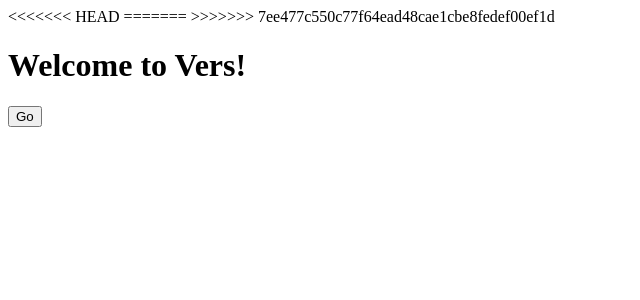
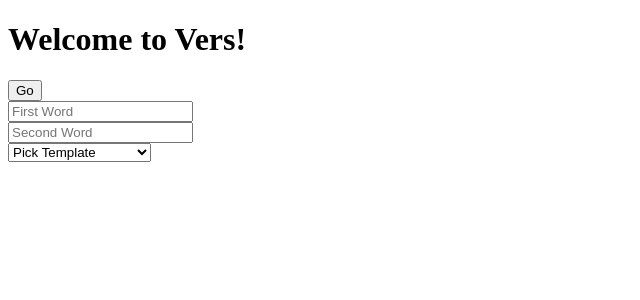
Before and after one commit to JoseC07/rhyme_app2, a Python web app: template templates/home.html in a window 1280 px wide. Shown: the top 300 px of the page, without its empty margins (0-640 px from the left). Run offline with Jinja, Linux system fonts and the light colour scheme; the template is opened without the code that fills it, so the values that code supplies are empty.

Commit message:
pushed home on html

```diff
--- a/templates/home.html
+++ b/templates/home.html
@@ -1,7 +1,7 @@
+
 <!DOCTYPE html>
 <html>
     <head>
-<<<<<<< HEAD
     <style>
         #h1 {
            font: arial;
@@ -9,13 +9,21 @@
         }
     </style>
     <link rel="stylesheet" href="css/style.css">
-=======
-    <link rel="stylesheet" type="text/css" href="style.css">
->>>>>>> 7ee477c550c77f64ead48cae1cbe8fedef00ef1d
     </head>
 
     <body>
         <h1>Welcome to Vers!</h1>
         <button>Go</button>
+        <form method = POST action="/showmeme">
+    <input type="text" name="user-first-ln" placeholder="First Word">
+    <br>
+    <input type="text" name="user-second-ln" placeholder="Second Word">
+    <br>
+    <select required>
+ <option value="pick template"hidden>Pick Template</option>
+ <option value="logic">Logic</option>
+ <option value="kyle">KYLE</option>
+ <option value="chance the rapper">Chance The Rapper</option>
+</select>
     </body>
 </html>
```
